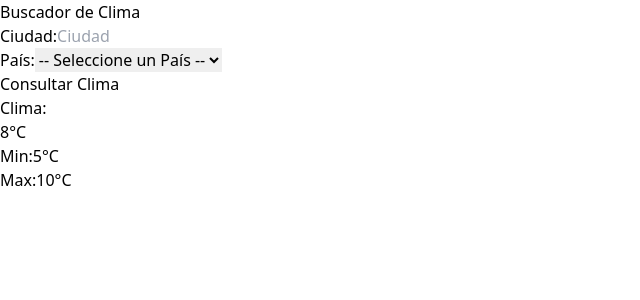
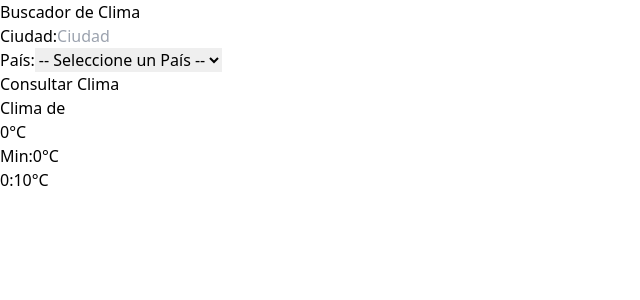
Before and after one commit to deglan-rivas/frontend-ts-weatherApp, a React (Vite) app: page / in a window 1280 px wide. Shown: the top 300 px of the page, without its empty margins (0-640 px from the left). Built offline with nearby package versions, Linux system fonts and the light colour scheme.

Commit message:
feat: :sparkles: add calculated temperatures to weatherDisplay

```diff
--- a/src/App.tsx
+++ b/src/App.tsx
@@ -18,7 +18,7 @@ const WeatherSchema = z.object({
     temp_min: z.number(),
   }),
 })
-type Weather = z.infer<typeof WeatherSchema>
+export type Weather = z.infer<typeof WeatherSchema>
 
 function App() {
   const initialWeather: Weather = {
@@ -79,7 +79,9 @@ function App() {
         <WeatherForm
           fetchWeather={fetchWeather}
         />
-        <WeatherDisplay />
+        <WeatherDisplay
+          weather={weather}
+        />
       </div>
     </div>
   )
--- a/src/components/WeatherDisplay.tsx
+++ b/src/components/WeatherDisplay.tsx
@@ -1,21 +1,27 @@
-export default function WeatherDisplay() {
+import type { Weather } from "../App"
+
+interface WeatherDisplayProps {
+  weather: Weather
+}
+
+export default function WeatherDisplay({ weather }: WeatherDisplayProps) {
   return (
     <div className="bg-white px-8 py-8 col-span-2 md:col-span-1 mx-5 rounded-md space-y-6">
       <p className="font-semibold text-3xl text-center">
-        Clima:
+        Clima de {weather.name}
       </p>
       <p className="font-bold text-7xl text-center">
-        8&deg;C
+        {weather.main.temp}&deg;C
       </p>
       <div className="flex justify-center gap-10">
         <p className="font-semibold text-xl">
           Min:
           <span className="font-normal">
-            5&deg;C
+            {weather.main.temp_min}&deg;C
           </span>
         </p>
         <p className="font-semibold text-xl">
-          Max:
+          {weather.main.temp_max}:
           <span className="font-normal">
             10&deg;C
           </span>
```
